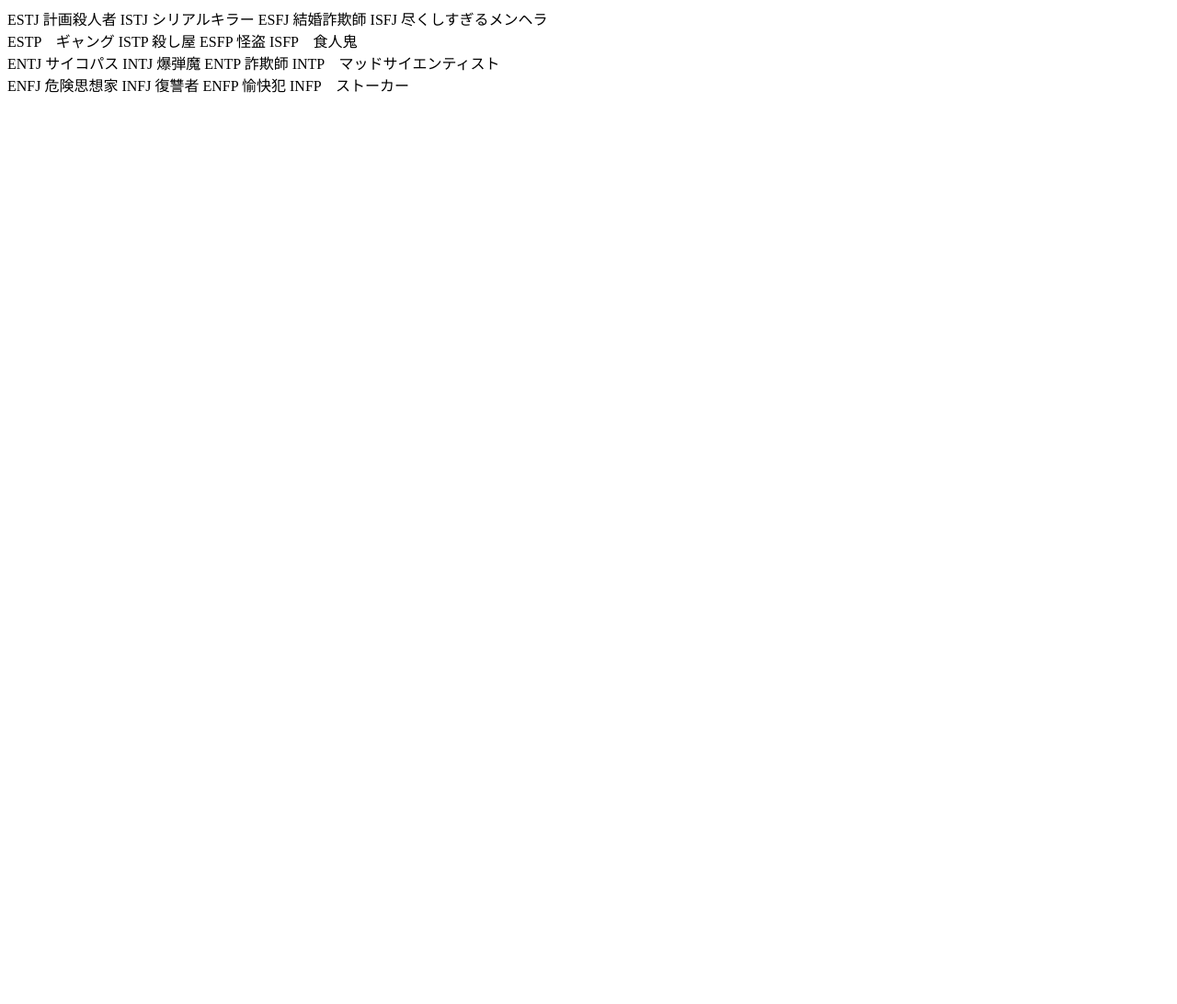
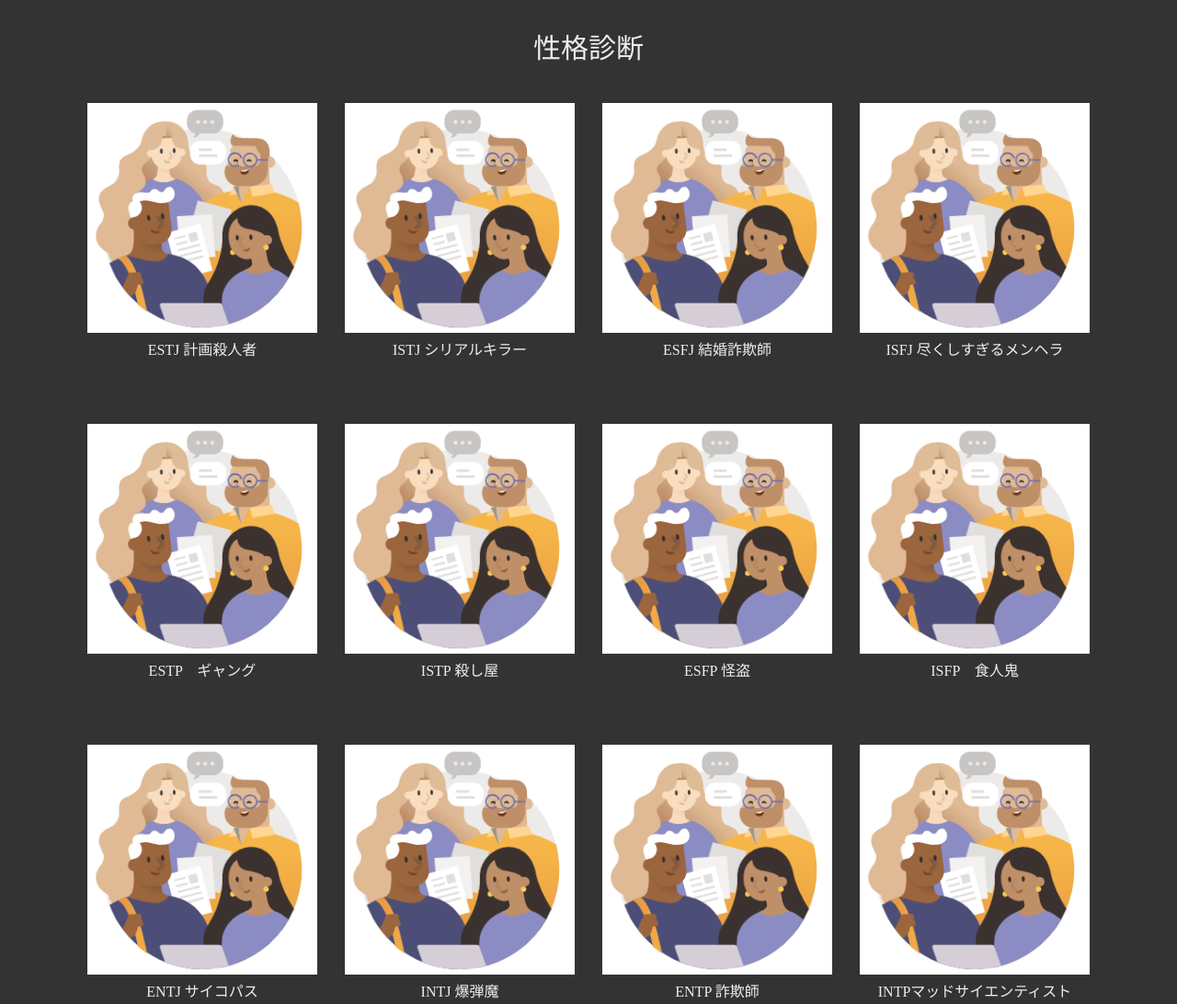
Before and after one commit to zhenya0626/mbti2, a plain HTML site: page docs/index.html in a window 1280 px wide. Shown: the top 1092 px of the page at 92% size. Before the commit the page ends 800 px from the top, so only its background shows below. Drawn offline with Linux system fonts and the light colour scheme.

Commit message:
トップ画面(仮)

```diff
--- /dev/null
+++ b/docs/css/style.css
@@ -0,0 +1,40 @@
+body{
+    background-color: #333;
+}
+.content {
+    display: flex;
+    flex-flow: column;
+    justify-content: center;
+    align-items: center;
+    padding: 20px;
+}
+.content .title{
+    color: #eeeeee;
+    font-size: 30px;
+
+}
+.groups {
+    display: flex;
+    flex-flow: column;
+    justify-content: center;
+    align-items: center;
+}
+.group {
+    display: flex;
+    color: #eeeeee;
+    margin: 20px;
+}
+.group .personaliy{
+    color: #eeeeee;
+    display: flex;
+    flex-flow: column;
+    justify-content: center;
+    align-items: center;
+    text-decoration: none;
+    margin: 20px 15px 10px;
+}
+.group .personaliy .chara_img {
+    width: 250px;
+    display: block;
+    margin-bottom: 5px;
+}
--- a/docs/index.html
+++ b/docs/index.html
@@ -3,32 +3,38 @@
 
 <head>
   <title>性格診断</title>
+  <link rel="stylesheet" type="text/css" href="./css/style.css">
 </head>
 
 <body>
-    <div>
-        <a>ESTJ 計画殺人者</a>
-        <a>ISTJ シリアルキラー</a>
-        <a>ESFJ 結婚詐欺師</a>
-        <a>ISFJ 尽くしすぎるメンヘラ</a>
-    </div>
-    <div>
-        <a>ESTP　ギャング</a>
-        <a>ISTP 殺し屋</a>
-        <a>ESFP 怪盗</a>
-        <a>ISFP　食人鬼</a>
-    </div>
-    <div>
-        <a>ENTJ サイコパス</a>
-        <a>INTJ 爆弾魔</a>
-        <a>ENTP 詐欺師</a>
-        <a> INTP　マッドサイエンティスト</a>
-    </div>
-    <div>
-        <a>ENFJ 危険思想家</a>
-        <a>INFJ 復讐者</a>
-        <a>ENFP 愉快犯</a>
-        <a>INFP　ストーカー</a>
+    <div class="content">
+        <div class="title">性格診断</div>
+        <div class="groups">
+            <div class="group">
+                <a class="personaliy" href="./personalites/estj.html"><div><img class="chara_img" src="./img/icon.png" alt=""></div><div class="name">ESTJ 計画殺人者</div></a>
+                <a class="personaliy" href="./personalites/istj.html"><div><img class="chara_img" src="./img/icon.png" alt=""></div><div class="name">ISTJ シリアルキラー</div></a>
+                <a class="personaliy" href="./personalites/esfj.html"><div><img class="chara_img" src="./img/icon.png" alt=""></div><div class="name">ESFJ 結婚詐欺師</div></a>
+                <a class="personaliy" href="./personalites/isfj.html"><div><img class="chara_img" src="./img/icon.png" alt=""></div><div class="name">ISFJ 尽くしすぎるメンヘラ</div></a>
+            </div>
+            <div class="group">
+                <a class="personaliy" href="./personalites/estj.html"><div><img class="chara_img" src="./img/icon.png" alt=""></div><div class="name">ESTP　ギャング</div></a>
+                <a class="personaliy" href="./personalites/estj.html"><div><img class="chara_img" src="./img/icon.png" alt=""></div><div class="name">ISTP 殺し屋</div></a>
+                <a class="personaliy" href="./personalites/estj.html"><div><img class="chara_img" src="./img/icon.png" alt=""></div><div class="name">ESFP 怪盗</div></a>
+                <a class="personaliy" href="./personalites/estj.html"><div><img class="chara_img" src="./img/icon.png" alt=""></div><div class="name">ISFP　食人鬼</div></a>
+            </div>
+            <div class="group">
+                <a class="personaliy" href="./personalites/estj.html"><div><img class="chara_img" src="./img/icon.png" alt=""></div><div class="name">ENTJ サイコパス</div></a>
+                <a class="personaliy" href="./personalites/estj.html"><div><img class="chara_img" src="./img/icon.png" alt=""></div><div class="name">INTJ 爆弾魔</div></a>
+                <a class="personaliy" href="./personalites/estj.html"><div><img class="chara_img" src="./img/icon.png" alt=""></div><div class="name">ENTP 詐欺師</div></a>
+                <a class="personaliy" href="./personalites/estj.html"><div><img class="chara_img" src="./img/icon.png" alt=""></div><div class="name"> INTPマッドサイエンティスト</div></a>
+            </div>
+            <div class="group">
+                <a class="personaliy" href="./personalites/estj.html"><div><img class="chara_img" src="./img/icon.png" alt=""></div><div class="name">ENFJ 危険思想家</div></a>
+                <a class="personaliy" href="./personalites/estj.html"><div><img class="chara_img" src="./img/icon.png" alt=""></div><div class="name">INFJ 復讐者</div></a>
+                <a class="personaliy" href="./personalites/estj.html"><div><img class="chara_img" src="./img/icon.png" alt=""></div><div class="name">ENFP 愉快犯</div></a>
+                <a class="personaliy" href="./personalites/estj.html"><div><img class="chara_img" src="./img/icon.png" alt=""></div><div class="name">INFP　ストーカー</div></a>
+            </div>
+        </div>
     </div>
 </body>
 
```
Also changed, not shown: docs/img/icon.png (added), docs/personalites/esfj.html (added), docs/personalites/estj.html (added), docs/personalites/isfj.html (added), docs/personalites/istj.html (added).
